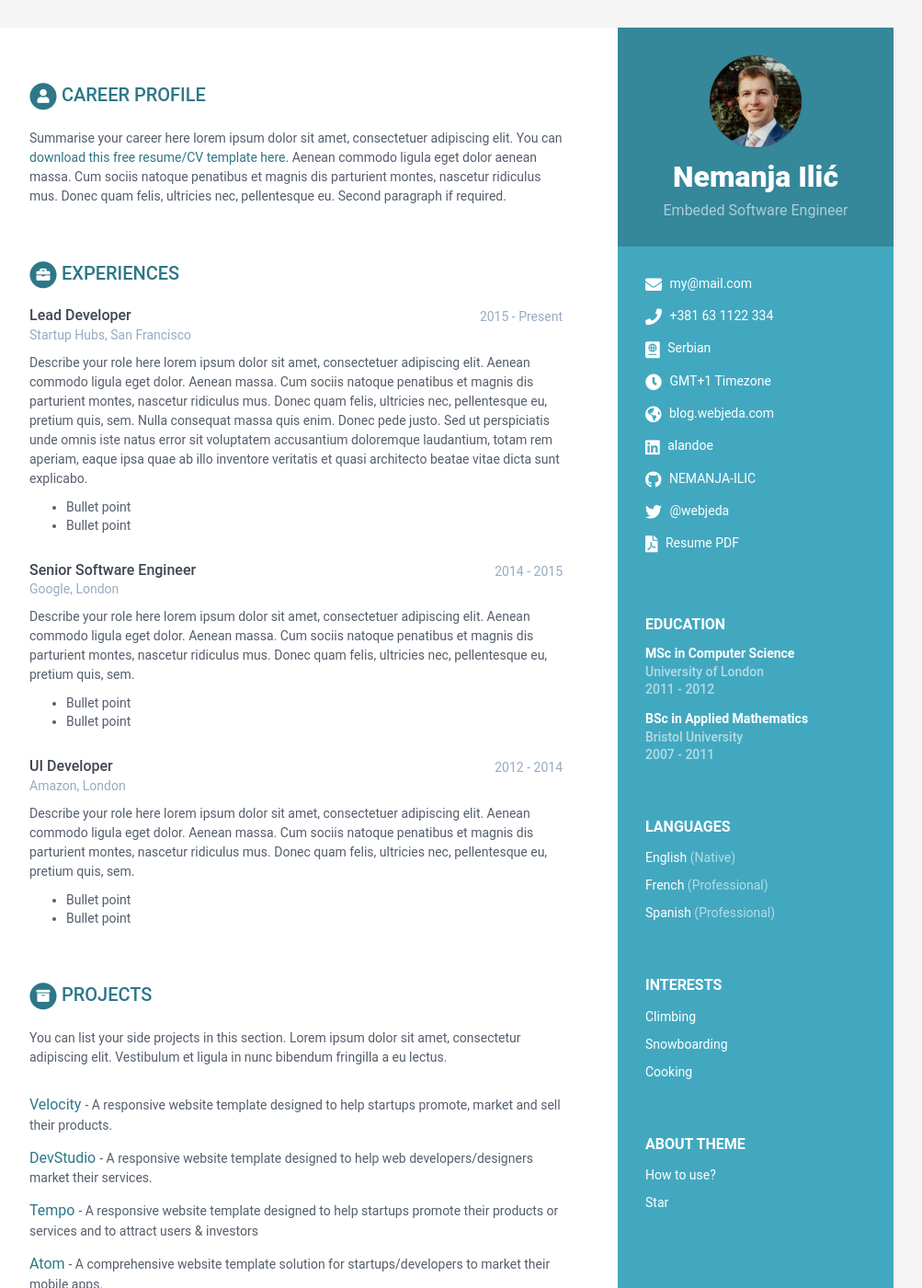
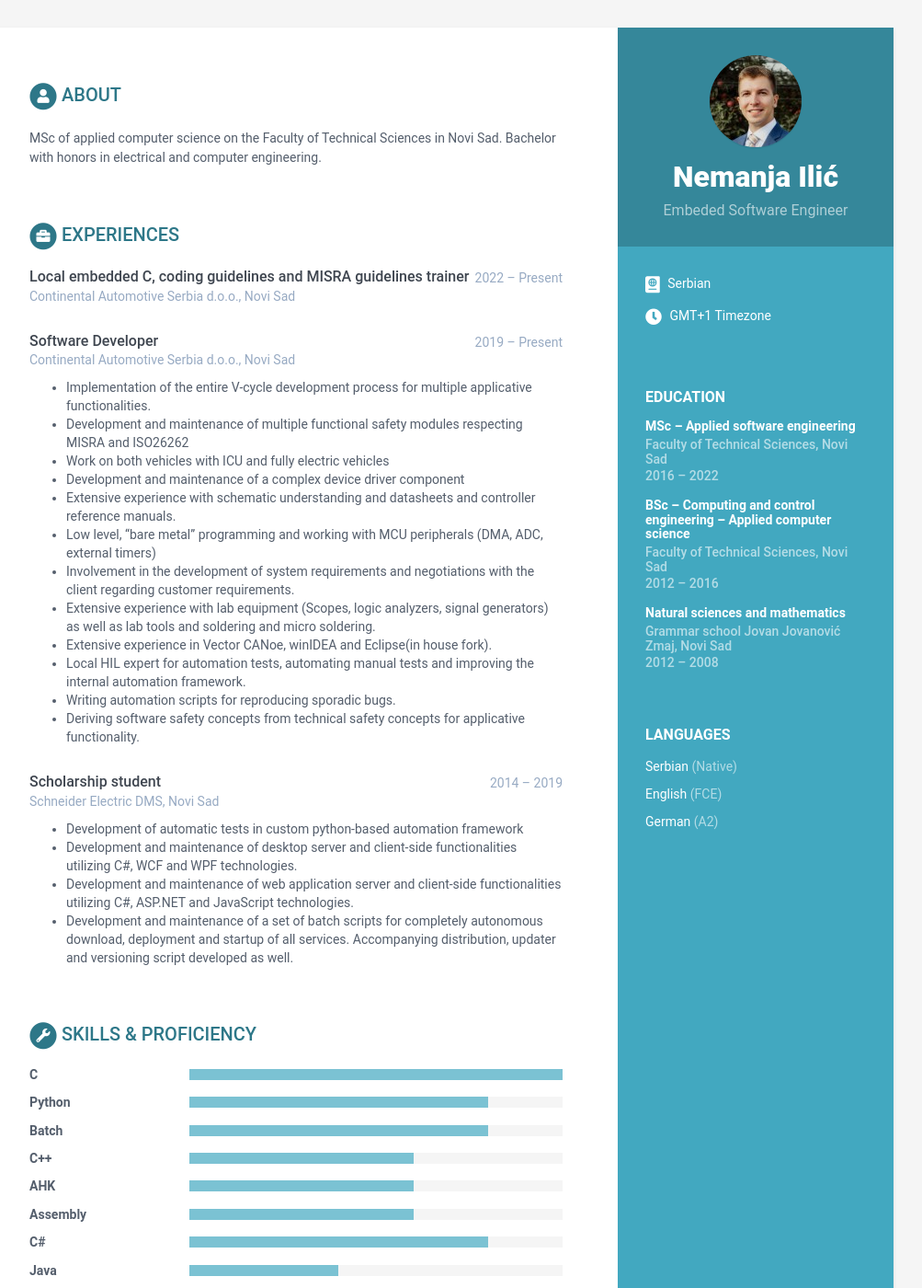
Before and after one commit to NEMANJA-ILIC/CV, a Jekyll site: the page built from index.markdown, in a window 1280 px wide and 1400 px high. Shown: the whole window at 92% size, without its empty margins (168-1171 px from the left). Built offline with Jekyll 4.4.1, drawn with Linux system fonts in a browser that asks for light colours; some of the changed text lies outside the part shown.

Commit message:
Updated CV data.

```diff
--- a/_data/data.yml
+++ b/_data/data.yml
@@ -3,7 +3,7 @@
 #
 
 sidebar:
-    about: True # set to False or comment line if you want to remove the "how to use?" in the sidebar
+    about: False # set to False or comment line if you want to remove the "how to use?" in the sidebar
     education: True # set to False if you want education in main section instead of in sidebar
 
     # Profile information
@@ -12,62 +12,59 @@ sidebar:
     avatar: nemanja_ilic.jpg  #place a 100x100 picture inside /assets/images/ folder and provide the name of the file below
 
     # Sidebar links
-    email: my@mail.com
-    phone: +381 63 1122 334
+#    email: my@mail.com
+#    phone: +381 63 1122 334
     timezone: GMT+1 Timezone
     citizenship: Serbian
-    website: blog.webjeda.com #do not add http://
-    linkedin: alandoe
-    xing:
-    github: NEMANJA-ILIC
-    telegram: # add your nickname without '@' sign
-    gitlab:
-    bitbucket:
-    twitter: '@webjeda'
-    stack-overflow: # Number/Username, e.g. 123456/alandoe
-    codewars:
-    goodreads: # Number-Username, e.g. 123456-alandoe
-    pdf: http://www.africau.edu/images/default/sample.pdf
+#    website: blog.webjeda.com #do not add http://
+#    linkedin: alandoe
+#    xing:
+#    github: NEMANJA-ILIC
+#    telegram: # add your nickname without '@' sign
+#    gitlab:
+#    bitbucket:
+#    twitter: '@webjeda'
+#    stack-overflow: # Number/Username, e.g. 123456/alandoe
+#    codewars:
+#    goodreads: # Number-Username, e.g. 123456-alandoe
+#    pdf: http://www.africau.edu/images/default/sample.pdf
 
     languages:
       title: Languages
       info:
-        - idiom: English
+        - idiom: Serbian
           level: Native
 
-        - idiom: French
-          level: Professional
+        - idiom: English
+          level: FCE
 
-        - idiom: Spanish
-          level: Professional
+        - idiom: German
+          level: A2
 
-    interests:
-      title: Interests
-      info:
-        - item: Climbing
-          link:
-
-        - item: Snowboarding
-          link:
-
-        - item: Cooking
-          link:
+#    interests:
+#      title: Interests
+#      info:
+#        - item: Climbing
+#          link:
+#
+#        - item: Snowboarding
+#          link:
+#
+#        - item: Cooking
+#          link:
 
 career-profile:
-    title: Career Profile
+    title: About
     summary: |
-      Summarise your career here lorem ipsum dolor sit amet, consectetuer
-      adipiscing elit. You can [download this free resume/CV template here]().
-      Aenean commodo ligula eget dolor aenean massa. Cum sociis natoque
-      penatibus et magnis dis parturient montes, nascetur ridiculus mus.
-      Donec quam felis, ultricies nec, pellentesque eu.
-      Second paragraph if required.
+      MSc of applied computer science on the Faculty of Technical Sciences in Novi
+      Sad. Bachelor with honors in electrical and computer engineering.
 education:
     title: Education
     info:
-      - degree: MSc in Computer Science
-        university: University of London
-        time: 2011 - 2012
+      - degree: MSc – Applied software engineering
+        university: Faculty of Technical Sciences, Novi Sad
+#        time: 2016.10. – 2022.09.
+        time: 2016 – 2022
         details: |
           Describe your study here lorem ipsum dolor sit amet, consectetuer
           adipiscing elit. Aenean commodo ligula eget dolor. Aenean massa. Cum
@@ -76,9 +73,10 @@ education:
           pretium quis, sem.
             - Bullet point
             - Bullet point
-      - degree: BSc in Applied Mathematics
-        university: Bristol University
-        time: 2007 - 2011
+      - degree: BSc – Computing and control engineering – Applied computer science
+        university: Faculty of Technical Sciences, Novi Sad
+#        time: 2012.09. – 2016.10.
+        time: 2012 – 2016
         details: |
           Describe your study here lorem ipsum dolor sit amet, consectetuer
           adipiscing elit. Aenean commodo ligula eget dolor. Aenean massa. Cum
@@ -87,72 +85,85 @@ education:
           pretium quis, sem.
             - Bullet point
             - Bullet point
+      - degree: Natural sciences and mathematics
+        university: Grammar school Jovan Jovanović Zmaj, Novi Sad
+#        time: 2012.07. – 2008.09.
+        time: 2012 – 2008
 experiences:
     title: Experiences
     info:
-      - role: Lead Developer
-        time: 2015 - Present
-        company: Startup Hubs, San Francisco
+      - role: Local embedded C, coding guidelines and MISRA guidelines trainer
+#        time: 2022.03 – Present
+        time: 2022 – Present
+        company: Continental Automotive Serbia d.o.o., Novi Sad
+        details:
+      - role: Software Developer
+#        time: 2019.07 – Present
+        time: 2019 – Present
+        company: Continental Automotive Serbia d.o.o., Novi Sad
         details: |
-          Describe your role here lorem ipsum dolor sit amet, consectetuer
-          adipiscing elit. Aenean commodo ligula eget dolor. Aenean massa.
-          Cum sociis natoque penatibus et magnis dis parturient montes,
-          nascetur ridiculus mus. Donec quam felis, ultricies nec,
-          pellentesque eu, pretium quis, sem. Nulla consequat massa quis
-          enim. Donec pede justo. Sed ut perspiciatis unde omnis iste natus
-          error sit voluptatem accusantium doloremque laudantium, totam rem
-          aperiam, eaque ipsa quae ab illo inventore veritatis et quasi
-          architecto beatae vitae dicta sunt explicabo.
-            - Bullet point
-            - Bullet point
-      - role: Senior Software Engineer
-        time: 2014 - 2015
-        company: Google, London
+          - Implementation of the entire V-cycle development process for multiple
+          applicative functionalities.
+          - Development and maintenance of multiple functional safety modules
+          respecting MISRA and ISO26262
+          - Work on both vehicles with ICU and fully electric vehicles
+          - Development and maintenance of a complex device driver component
+          - Extensive experience with schematic understanding and datasheets and
+          controller reference manuals.
+          - Low level, “bare metal” programming and working with MCU peripherals
+          (DMA, ADC, external timers)
+          - Involvement in the development of system requirements and
+          negotiations with the client regarding customer requirements.
+          - Extensive experience with lab equipment (Scopes, logic analyzers, signal
+          generators) as well as lab tools and soldering and micro soldering.
+          - Extensive experience in Vector CANoe, winIDEA and Eclipse(in house
+          fork).
+          - Local HIL expert for automation tests, automating manual tests and
+          improving the internal automation framework.
+          - Writing automation scripts for reproducing sporadic bugs.
+          - Deriving software safety concepts from technical safety concepts for
+          applicative functionality.
+      - role: Scholarship student
+#        time: 2014.02 – 2019.07
+        time: 2014 – 2019
+        company: Schneider Electric DMS, Novi Sad
         details: |
-          Describe your role here lorem ipsum dolor sit amet, consectetuer
-          adipiscing elit. Aenean commodo ligula eget dolor. Aenean massa.
-          Cum sociis natoque penatibus et magnis dis parturient montes,
-          nascetur ridiculus mus. Donec quam felis, ultricies nec,
-          pellentesque eu, pretium quis, sem.
-            - Bullet point
-            - Bullet point
-      - role: UI Developer
-        time: 2012 - 2014
-        company: Amazon, London
-        details: |
-          Describe your role here lorem ipsum dolor sit amet, consectetuer
-          adipiscing elit. Aenean commodo ligula eget dolor. Aenean massa.
-          Cum sociis natoque penatibus et magnis dis parturient montes,
-          nascetur ridiculus mus. Donec quam felis, ultricies nec,
-          pellentesque eu, pretium quis, sem.
-            - Bullet point
-            - Bullet point
-projects:
-    title: Projects
-    intro: >
-      You can list your side projects in this
-      section. Lorem ipsum dolor sit amet, consectetur adipiscing elit.
-      Vestibulum et ligula in nunc bibendum fringilla a eu lectus.
-    assignments:
-      - title: Velocity
-        link: "#hook"
-        tagline: "A responsive website template designed to help startups promote, market and sell their products."
-
-      - title: DevStudio
-        link: "#"
-        tagline: "A responsive website template designed to help web developers/designers market their services."
-
-      - title: Tempo
-        link: "#"
-        tagline: "A responsive website template designed to help startups promote their products or services and to attract users &amp; investors"
-
-      - title: Atom
-        link: "#"
-        tagline: "A comprehensive website template solution for startups/developers to market their mobile apps."
-
-      - title: Delta
-        link: "#"
-        tagline: "A responsive Bootstrap one page theme designed to help app developers promote their mobile apps"
+          - Development of automatic tests in custom python-based automation
+          framework
+          - Development and maintenance of desktop server and client-side
+          functionalities utilizing C#, WCF and WPF technologies.
+          - Development and maintenance of web application server and client-side
+          functionalities utilizing C#, ASP.NET and JavaScript technologies.
+          - Development and maintenance of a set of batch scripts for completely
+          autonomous download, deployment and startup of all services.
+          Accompanying distribution, updater and versioning script developed as
+          well.
+#projects:
+#    title: Projects
+#    intro: >
+#      You can list your side projects in this
+#      section. Lorem ipsum dolor sit amet, consectetur adipiscing elit.
+#      Vestibulum et ligula in nunc bibendum fringilla a eu lectus.
+#    assignments:
+#      - title: Velocity
+#        link: "#hook"
+#        tagline: "A responsive website template designed to help startups promote, market and sell their products."
+#
+#      - title: DevStudio
+#        link: "#"
+#        tagline: "A responsive website template designed to help web developers/designers market their services."
+#
+#      - title: Tempo
+#        link: "#"
+#        tagline: "A responsive website template designed to help startups promote their products or services and to attract users &amp; investors"
+#
+#      - title: Atom
+#        link: "#"
+#        tagline: "A comprehensive website template solution for startups/developers to market their mobile apps."
+#
+#      - title: Delta
+#        link: "#"
+#        tagline: "A responsive Bootstrap one page theme designed to help app developers promote their mobile apps"
 
 # oss:
 #     title: OSS Contributions
@@ -199,23 +210,32 @@ skills:
     title: Skills &amp; Proficiency
 
     toolset:
-      - name: Python & Django
-        level: 98%
+      - name: C
+        level: 100%
 
-      - name: Javascript & jQuery
-        level: 98%
+      - name: Python
+        level: 80%
 
-      - name: Angular
-        level: 98%
+      - name: Batch
+        level: 80%
 
-      - name: HTML5 & CSS
-        level: 95%
+      - name: C++
+        level: 60%
 
-      - name: Ruby on Rails
-        level: 85%
+      - name: AHK
+        level: 60%
 
-      - name: Sketch & Photoshop
+      - name: Assembly
         level: 60%
+
+      - name: C#
+        level: 80%
+
+      - name: Java
+        level: 40%
+
+      - name: VHDL
+        level: 40%
 
 footer: >
 #    Designed with <i class="fas fa-heart"></i> by <a href="http://themes.3rdwavemedia.com" target="_blank" rel="nofollow">Xiaoying Riley</a>
```
